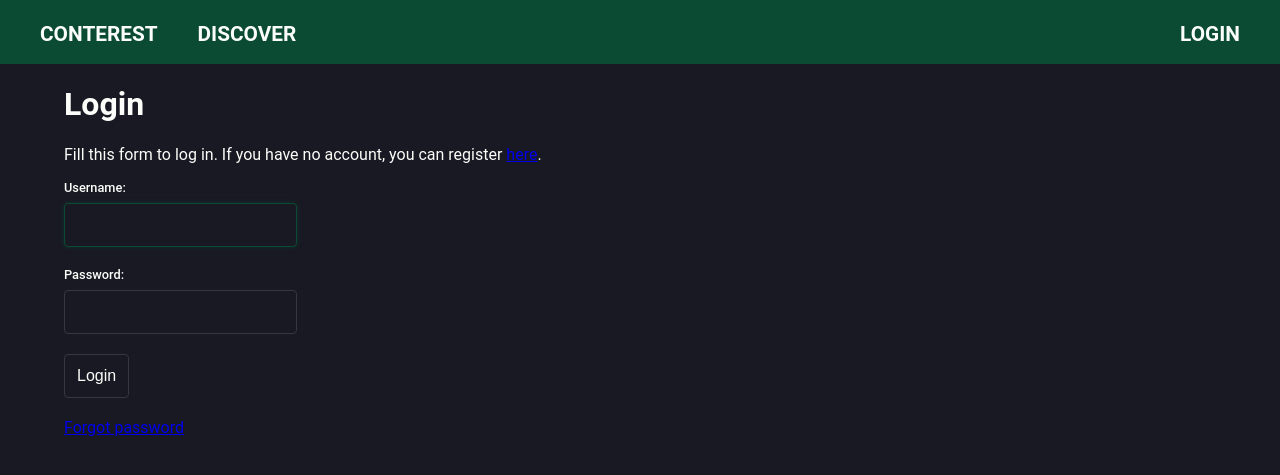
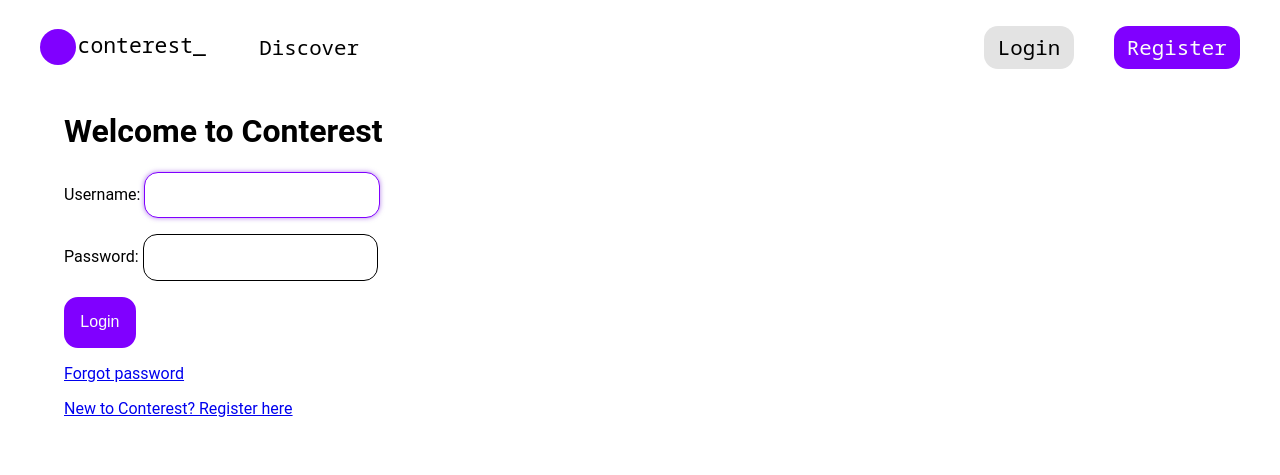
Before and after one commit to Matio004/Conterest, a Django app: page /account/login/ in a window 1280 px wide. Shown: the top 475 px of the page. Run offline with Django 5.2, Linux system fonts and the light colour scheme.

Commit message:
Make website pretty

```diff
--- a/account/static/css/base.css
+++ b/account/static/css/base.css
@@ -1,9 +1,13 @@
 
 body {
-    background-color: #191923;
+    background-color: #ffffff;
     font-family: "Roboto", sans-serif;
-    color: #FBFEF9;
+    //color: #FBFEF9;
     margin: 0;
+}
+
+#logo {
+    height: 36px;
 }
 
 header::before, header::after {
@@ -12,11 +16,11 @@ header::before, header::after {
 }
 
 header::selection {
-    background-color: #0C4B33;
+    //background-color: #0C4B33;
 }
 
 header {
-    background: #0C4B33;
+    //background: #0C4B33;
     overflow: hidden;
     margin: 0;
     padding: 10px 0 6px;
@@ -27,9 +31,9 @@ header::after {
     clear: both;
 }
 
-header nav {
+/*header nav {
     background-color: #0C4B33;
-}
+}*/
 
 header nav ul {
     display: flex;
@@ -43,26 +47,30 @@ header nav li {
     border: 0;
     text-align: left;
 
-    font-family: "Roboto", sans-serif;
+    font-family: "Noto Sans Mono", sans-serif;
     font-size: 1.3rem;
     display: block;
-    font-weight: 700;
+    //font-weight: 700;
     line-height: 16px;
-    text-transform: uppercase;
 }
 
 header nav a {
-    color: #FBFEF9;
+    color: #000000;
     text-decoration: none;
     display: block;
+    padding: 10pt;
+    border-radius: 14px;
+    transition: background-color 0.3s;
 }
 
 header nav a:visited {
-    color: #FBFEF9;
+    color: #000000;
 }
 
 header nav a:hover {
-    color: #C9F0DD;
+    //color: #C9F0DD;
+    background-color: #E3E3E3;
+    transition: background-color 0.3s;
 }
 
 .container {
@@ -72,163 +80,6 @@ header nav a:hover {
     justify-content: space-between;
 }
 
-table {
-    width: 100%;
-    border-collapse: collapse;
-    font-size: 1rem;
-}
-
-th, td {
-    padding: 15px 20px;
-}
-
-th {
-    font-weight: 500;
-    text-transform: uppercase;
-    font-size: 0.9rem;
-    letter-spacing: 1px;
-    border-bottom: 2px solid #0C4B33;
-}
-
-tbody tr {
-    border-bottom: 2px solid #373743;
-    transition: background-color 0.2s;
-}
-
-.delete-button-cell {
-    text-align: center;
-}
-
-.delete-form {
-    display: inline;
-}
-
-
-.delete-button {
-    background-color: #e63946;
-    color: #FBFEF9;
-    border: none;
-    padding: 8px 16px;
-    border-radius: 4px;
-    cursor: pointer;
-    font-weight: bold;
-    font-size: 0.85rem;
-    text-transform: uppercase;
-    transition: background-color 0.3s, transform 0.1s;
-}
-
-.delete-button:hover {
-    background-color: #d62828;
-}
-
-.delete-button:active {
-    transform: scale(0.98);
-}
-
-.wrapper {
-    background-color: #23232e;
-    padding: 40px;
-    border-radius: 8px;
-    box-shadow: 0 4px 15px rgba(0, 0, 0, 0.3);
-    width: 100%;
-    margin-top: 40px;
-}
-
-form p {
-    margin-bottom: 20px;
-}
-
-form label {
-    margin-bottom: 8px;
-    color: #FBFEF9;
-    display: block;
-    font-size: .8rem;
-    font-weight: 500;
-}
-
-form input,
-form select,
-form textarea {
-    padding: 12px;
-    background-color: #191923;
-    border: 1px solid #373743;
-    border-radius: 4px;
-    color: #FBFEF9;
-    font-size: 1rem;
-    transition: border-color 0.3s;
-}
-
-form input:focus,
-form select:focus,
-form textarea:focus {
-    outline: none;
-    border-color: #0C4B33;
-    box-shadow: 0 0 5px rgba(12, 75, 51, 0.5);
-}
-
-.submit {
-    width: 100%;
-    padding: 12px;
-    background-color: #191923;
-    border: 1px solid #373743;
-    border-radius: 4px;
-    color: #FBFEF9;
-    transition: border-color 0.3s;
-
-    font-size: 1.1rem;
-    font-weight: bold;
-    cursor: pointer;
-    margin-top: 10px;
-}
-
-.submit:hover {
-    outline: none;
-    border-color: #0C4B33;
-    box-shadow: 0 0 5px rgba(12, 75, 51, 0.5);
-}
-
-form .line {
-    display: flex;
-    justify-content: space-between;
-    padding: 0;
-    margin: 0;
-    border: none;
-}
-
-form .line p {
-    flex: 1;
-    margin: 0;
-}
-
-.error-wrapper {
-    display: flex;
-    flex-direction: column;
-    align-items: center;
-    justify-content: center;
-}
-
-.error-wrapper .error-code {
-    font-size: 8rem;
-    font-weight: 700;
-    margin: 0;
-}
-
-.error-wrapper h2 {
-    font-size: 2rem;
-    color: #e0e0e0;
-    margin-top: 10px;
-    margin-bottom: 20px;
-}
-
-.error-wrapper p {
-    color: #b0bec5;
-    font-size: 1.1rem;
-    max-width: 500px;
-    margin-bottom: 40px;
-    line-height: 1.6;
-}
-
-
 header .user {
     float:right;
     display: flex;
@@ -236,6 +87,36 @@ header .user {
     padding-right: 30pt;
 }
 
+header .user .login {
+    color: #000000;
+    text-decoration: none;
+    display: block;
+    padding: 10pt;
+    border-radius: 14px;
+    background-color: #E3E3E3;
+    transition: background-color 0.3s;
+}
+
+header .user .login:hover {
+    background-color: #D6D6D6;
+    transition: background-color 0.3s;
+}
+
+header .user .register {
+    color: #FBFEF9;
+    text-decoration: none;
+    display: block;
+    padding: 10pt;
+    border-radius: 14px;
+    background-color: #8000ff;
+    transition: background-color 0.3s;
+}
+
+header .user .register:hover {
+    background-color: #6C00D9;
+    transition: background-color 0.3s;
+}
+
 header .logo {
     float: left;
 }
--- /dev/null
+++ b/account/static/css/form.css
@@ -0,0 +1,37 @@
+input[type=submit] {
+    color: #FBFEF9;
+    text-decoration: none;
+    display: block;
+    padding: 10pt;
+    background-color: #8000ff;
+    border: #8000ff solid;
+    border-radius: 14px;
+    transition: background-color 0.3s, border-color 0.3s;
+}
+
+input[type=submit]:hover {
+    background-color: #6C00D9;
+    border: #6C00D9 solid;
+
+    transition: background-color 0.3s, border-color 0.3s;
+
+    color: #FBFEF9;
+    cursor: pointer;
+}
+
+input {
+    padding: 10pt;
+    background-color: #ffffff;
+    border: 1px solid #000000;
+    border-radius: 14px;
+    color: #000000;
+    font-size: 1rem;
+    transition: border-color 0.3s, box-shadow 0.3s;
+}
+
+input:focus, input:hover {
+    outline: none;
+    border-color: #8000ff;
+    box-shadow: 0 0 5px rgba(108, 0, 217, 0.5);
+    transition: border-color 0.3s, box-shadow 0.3s;
+}
--- a/account/templates/base.html
+++ b/account/templates/base.html
@@ -6,7 +6,10 @@
     <meta name="viewport" content="width=device-width, initial-scale=1.0">
     <title>{% block title %}Mój Pinterest{% endblock %}</title>
 
+    <link rel="icon" href="{% static "svg/favicon.svg" %}">
+
     <link href="{% static "css/base.css" %}" rel="stylesheet">
+    <link href="{% static "css/form.css" %}" rel="stylesheet">
     <link href="{% static "css/list.css" %}" rel="stylesheet">
 </head>
 <body>
@@ -14,13 +17,15 @@
     <nav>
         <ul>
             <li>
-                Conterest
+                <img src="{% static "svg/logo.svg" %}" id="logo">
             </li>
             <li>
                 <a href="{% url 'posts:posts' %}">Discover</a>
             </li>
-            {% if request.user.is_authenticated %}
-            {% endif %}
+
+            <li>
+
+            </li>
         </ul>
 
         <ul class="user">
@@ -33,7 +38,8 @@
                     </form>
                 </li>
             {% else %}
-                <li><a href="{% url "login" %}">Login</a></li>
+                <li><a href="{% url "login" %}" class="login">Login</a></li>
+                <li><a href="{% url "register" %}" class="register">Register</a></li>
             {% endif %}
         </ul>
     </nav>
--- a/account/templates/registration/login.html
+++ b/account/templates/registration/login.html
@@ -1,20 +1,23 @@
 {% extends 'base.html' %}
 {% block title %}Login{% endblock %}
 {% block content %}
-<h1>Login</h1>
+    <h1>Welcome to Conterest</h1>
     {% if form.errors %}
         <p>
-        Username or password is not correct.
-        Try again.
+            Username or password is not correct.
+            Try again.
         </p>
-        {% else %}
-        <p>Fill this form to log in. If you have no account, you can register <a href="{% url 'register' %}">here</a>.</p>
     {% endif %}
     <form action="{% url 'login' %}" method="post">
-     {{ form.as_p }}
-    {% csrf_token %}
+        {{ form.as_p }}
+        {% csrf_token %}
         <input type="hidden" name="next" value="{{ next }}">
-    <p><input type="submit" value="Login"></p>
+        <p><input type="submit" value="Login"></p>
     </form>
-    <p><a href="{% url 'password_reset' %}">Forgot password</a></p>
+    <p>
+        <a href="{% url 'password_reset' %}">Forgot password</a>
+    </p>
+    <p>
+        <a href="{% url 'register' %}">New to Conterest? Register here</a>
+    </p>
 {% endblock %}
--- a/configs/static/css/list.css
+++ b/configs/static/css/list.css
@@ -1,8 +1,6 @@
 .grid {
     column-count: 4;
-    column-gap: 1rem;
 
-    padding: 1pt;
 }
 
 .config {
@@ -10,6 +8,7 @@
     page-break-inside: avoid;
     max-width: 600px;
     max-height: 800px;
+    padding: 1rem;
 
     box-sizing: border-box;
 }
@@ -19,4 +18,6 @@
     width: 100%;
     height: 100%;
     object-fit: contain;
+
+    border-radius: 14px;
 }
--- a/configs/templates/configs/details.html
+++ b/configs/templates/configs/details.html
@@ -7,7 +7,5 @@
 {% block content %}
     <h1>{{ config.title }}</h1>
     <img src="{{ config.image.url }}" alt="{{ config.title }}">
-    <p>
-        {{ config.description | markdown }}
-    </p>
+    {{ config.description|markdown }}
 {% endblock %}
--- a/conterest/settings.py
+++ b/conterest/settings.py
@@ -26,7 +26,7 @@ SECRET_KEY = 'django-insecure-!=xozgng*h19w)&s%vg$vz&uv%19hex&i5ki@z5^bt^o8$22x+
 # SECURITY WARNING: don't run with debug turned on in production!
 DEBUG = True
 
-ALLOWED_HOSTS = []
+ALLOWED_HOSTS = ['*']
 
 
 # Application definition
```
Also changed, not shown: account/static/svg/favicon.svg (added), account/static/svg/logo.svg (added).
